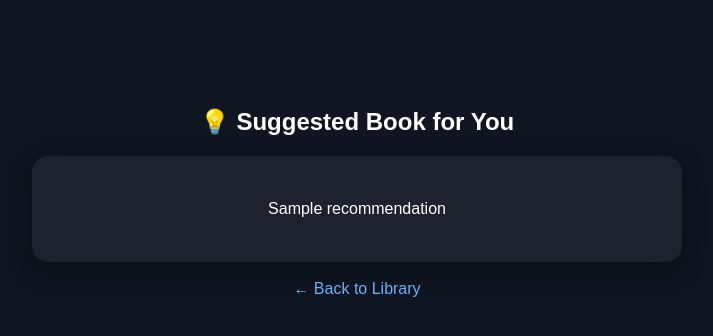
After one commit to ilyassuelen/Book-Alchemy, a Flask app: template templates/recommend.html in a window 1280 px wide. The commit adds this page. Shown: the top 336 px of the page, without its empty margins (283-996 px from the left). Run offline with Flask 3, Linux system fonts and the light colour scheme; the template is opened without the code that fills it: most values are stand-ins (such as "Sample title", 1, 10 or a date in 2020).

Commit message:
Add book recommendation feature and demo database

```diff
--- a/app.py
+++ b/app.py
@@ -3,9 +3,12 @@ from flask_sqlalchemy import SQLAlchemy
 from sqlalchemy import or_
 import os
 from data_models import db, Author, Book
+import google.generativeai as genai
+from dotenv import load_dotenv
 
 # Create a Flask app instance
 app = Flask(__name__)
+app.config["DEBUG"] = True
 
 # Configure SQLite database using absolute path
 basedir = os.path.abspath(os.path.dirname(__file__))
@@ -117,9 +120,39 @@ def delete_book(book_id):
     return redirect(url_for('home', message=message, sort=sort))
 
 
+load_dotenv()
+genai.configure(api_key=os.getenv("GEMINI_API_KEY"))
+
+
+@app.route("/recommend")
+def recommend():
+    books = Book.query.all()
+    if not books:
+        return render_template("recommend.html", recommendation="No books found. Add some first!")
+
+    # Liste der Buchtitel + Autoren generieren
+    book_list_text = "\n".join([f"{book.title} by {book.author.name}" for book in books])
+
+    prompt = f"""
+    I have read the following books:
+    {book_list_text}
+
+    Based on this list, recommend one new amazing book I should read next.
+    Explain briefly why you recommend it.
+    """
+
+    model = genai.GenerativeModel("models/gemini-pro-latest")
+    response = model.generate_content(prompt)
+
+    recommendation = response.text if response.text else "Could not generate recommendation."
+
+    return render_template("recommend.html", recommendation=recommendation)
+
+
 """# Create tables
 with app.app_context():
   db.create_all()"""
 
+
 if __name__ == "__main__":
     app.run()
--- a/templates/home.html
+++ b/templates/home.html
@@ -176,6 +176,7 @@
 <div class="actions">
     <a href="/add_author">➕ Add Author</a>
     <a href="/add_book">📘 Add Book</a>
+    <a href="/recommend">💡 Suggest a Book</a>
 </div>
 
 </body>
--- /dev/null
+++ b/templates/recommend.html
@@ -0,0 +1,46 @@
+<!DOCTYPE html>
+<html lang="en">
+<head>
+<meta charset="UTF-8">
+<title>📖 Book Recommendation</title>
+
+<style>
+    body {
+        background: #0f1521;
+        font-family: 'Poppins', sans-serif;
+        color: white;
+        text-align: center;
+        padding-top: 80px;
+    }
+    .card {
+        width: 600px;
+        margin: auto;
+        padding: 25px;
+        background: rgba(255,255,255,0.06);
+        border-radius: 16px;
+        backdrop-filter: blur(12px);
+        box-shadow: 0 8px 25px rgba(0,0,0,0.4);
+        line-height: 1.5em;
+    }
+    a {
+        color: #6bb5ff;
+        text-decoration: none;
+    }
+    a:hover {
+        text-decoration: underline;
+    }
+</style>
+</head>
+<body>
+
+<h2>💡 Suggested Book for You</h2>
+
+<div class="card">
+    <p>{{ recommendation }}</p>
+</div>
+
+<br>
+<a href="/">← Back to Library</a>
+
+</body>
+</html>
```
Also changed, not shown: data/library.sqlite, 2 other files.
